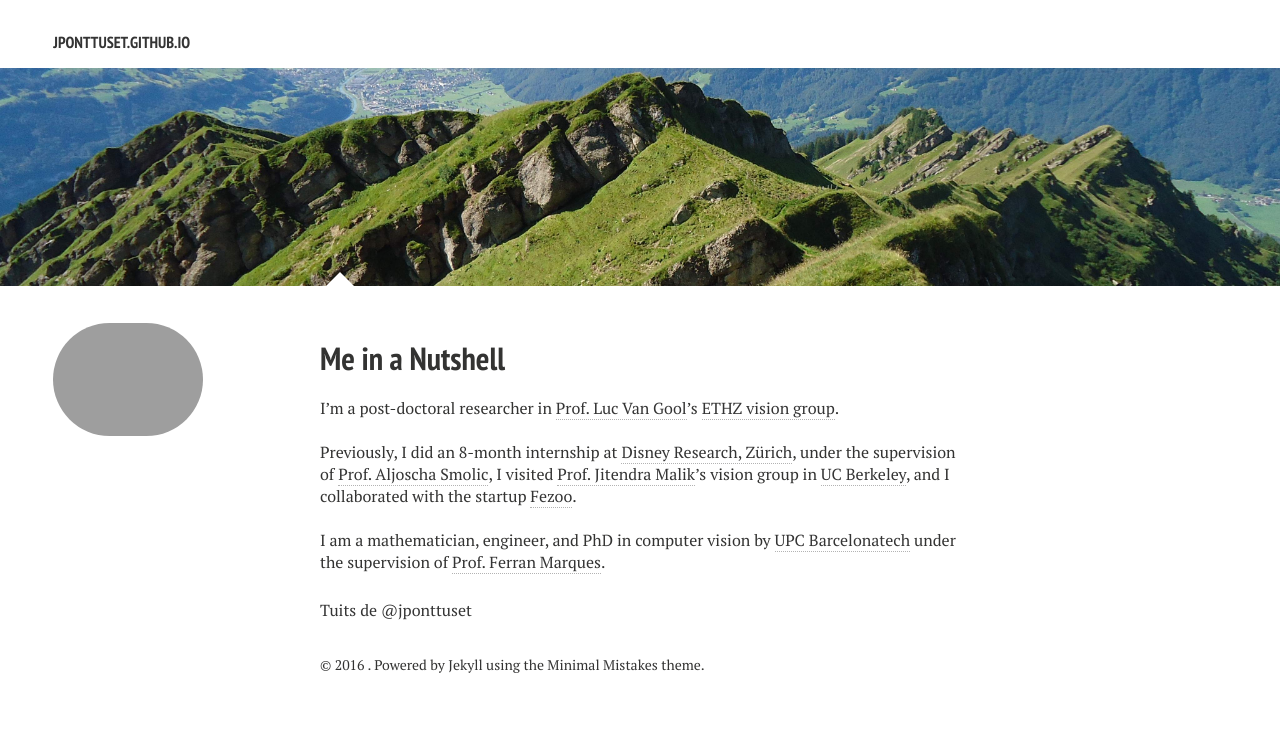
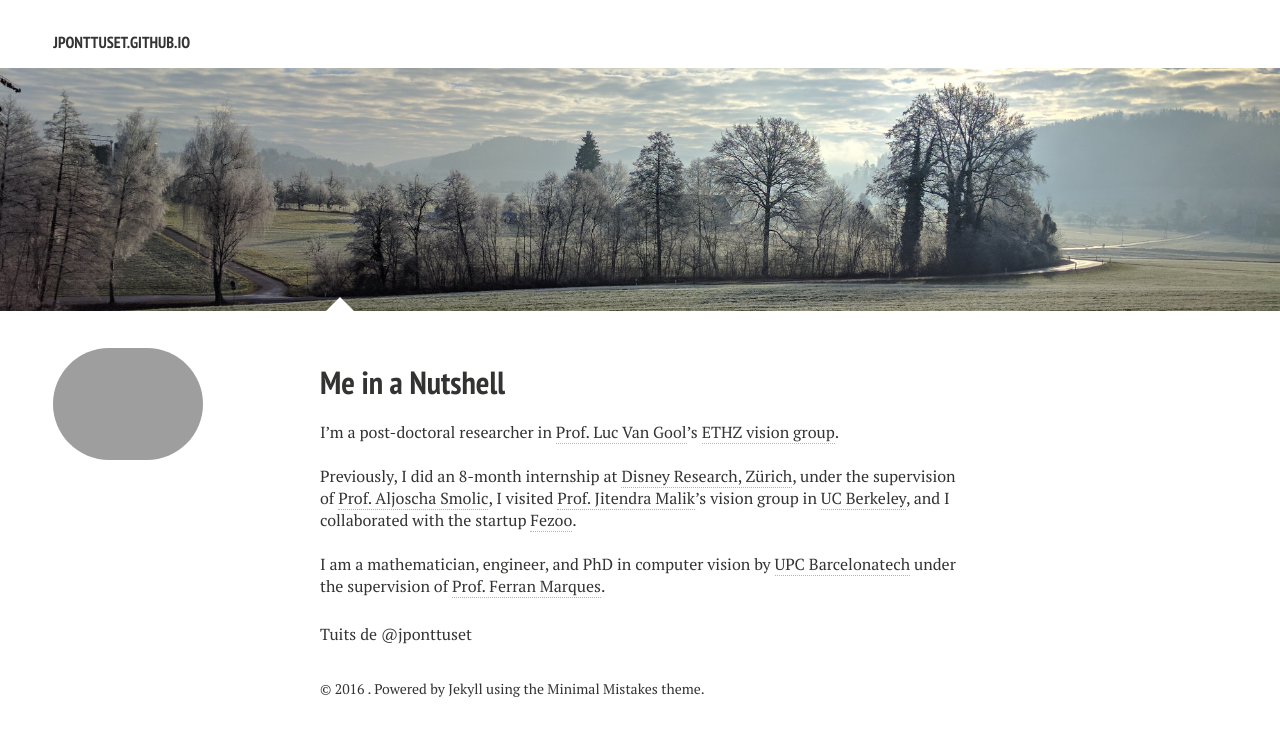
Before and after one commit to jponttuset/jponttuset.github.io, a Jekyll site: the page built from index.md, in a window 1280 px wide. Shown: the top 736 px of the page. Built offline with Jekyll 4.4.1, drawn with Linux system fonts in a browser that asks for light colours; nearby versions of some CDN libraries; comment, search, counter and statistics services are not loaded.

Commit message:
- New photo

```diff
--- a/index.md
+++ b/index.md
@@ -4,7 +4,7 @@ title: Me in a Nutshell
 description: "Jordi Pont-Tuset's website"
 tags: [Jekyll, theme, responsive, blog, template]
 image:
-  feature: mountain.jpg
+  feature: trees.jpg
 ---
 
 I'm a post-doctoral researcher in [Prof. Luc Van Gool](http://www.vision.ee.ethz.ch/members/get_member.cgi?id=1)'s [ETHZ vision group](http://www.vision.ee.ethz.ch/index.en.html).
```
Also changed, not shown: images/trees.jpg (added).
